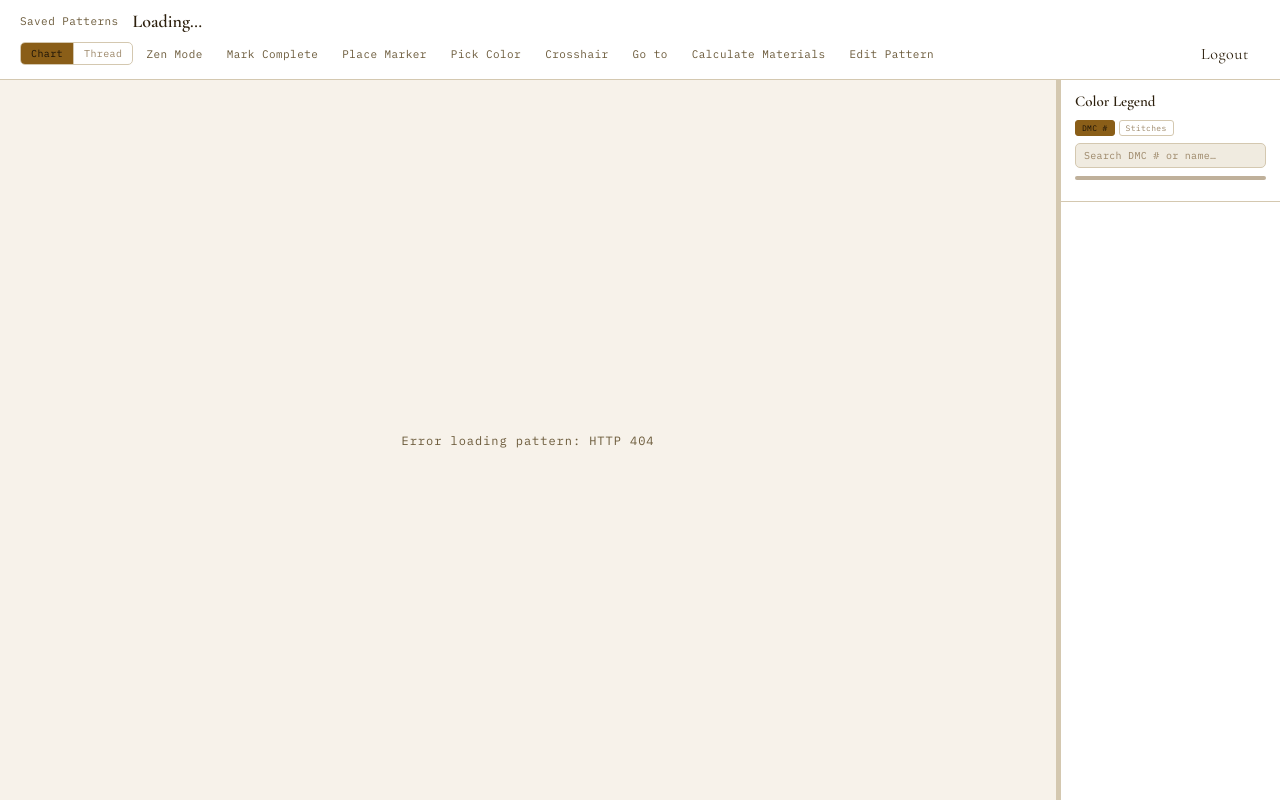
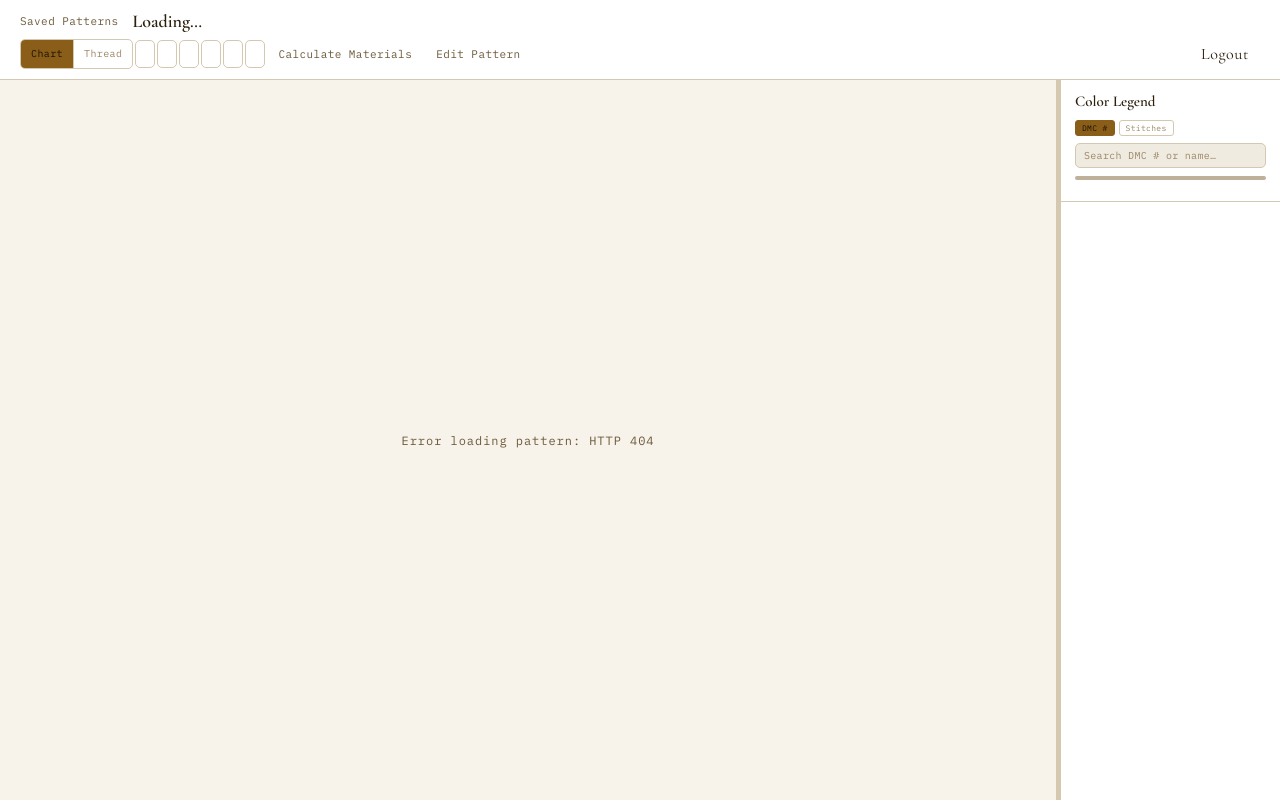
Before and after one commit to GreenglassT/NeedleworkStudio, a Flask app: page /view/1 in a window 1280 px wide. Run offline with Flask 3, Linux system fonts and the light colour scheme; a user stored in the database is signed in; data comes from the database, SQL or seed files in the repository; a map, chart or similar area stays blank; parts of the project's set-up code (start-up, migrations or seed data) failed here and were passed over; some libraries are stand-ins or nearby versions.

Commit message:
UI polish: compact viewer toolbar, zen bar restyle, inventory swatch cleanup
- Viewer toolbar: icon-only toggle buttons (.vw-tools/.vw-tbtn) replacing
  text nav-links, reducing toolbar crowding
- Zen bar: individual rounded buttons matching viewer toolbar style,
  removed text labels (icon-only)
- View toggle buttons: matched height to tool buttons (28px)
- Fixed Go To panel and notes bar transparent background
  (var(--bg-card) → var(--surface))
- Inventory grid: removed gradient shadow overlay from thread swatches
  for accurate color display, added border separator

```diff
--- a/static/pattern-viewer.js
+++ b/static/pattern-viewer.js
@@ -70,29 +70,19 @@ function zenMenuAction(action) {
 }
 
 function _syncZenMenuLabels() {
-    const markLabel = document.getElementById('zen-mark-label');
     const markBtn   = document.getElementById('zen-mark-btn');
-    if (markLabel) markLabel.textContent = _cellMarkMode ? 'Marking' : 'Mark';
     if (markBtn) markBtn.classList.toggle('active', _cellMarkMode);
 
-    const markerLabel = document.getElementById('zen-marker-label');
     const markerBtn   = document.getElementById('zen-marker-btn');
-    if (markerLabel) markerLabel.textContent = _markerMode ? 'Placing' : 'Marker';
     if (markerBtn) markerBtn.classList.toggle('active', _markerMode);
 
-    const pickLabel = document.getElementById('zen-pick-label');
     const pickBtn   = document.getElementById('zen-pick-btn');
-    if (pickLabel) pickLabel.textContent = _pickMode ? 'Picking' : 'Pick';
     if (pickBtn) pickBtn.classList.toggle('active', _pickMode);
 
-    const crosshairLabel = document.getElementById('zen-crosshair-label');
     const crosshairBtn   = document.getElementById('zen-crosshair-btn');
-    if (crosshairLabel) crosshairLabel.textContent = _crosshairMode ? 'On' : 'Crosshair';
     if (crosshairBtn) crosshairBtn.classList.toggle('active', _crosshairMode);
 
-    const viewLabel = document.getElementById('zen-view-label');
     const viewIcon  = document.getElementById('zen-view-icon');
-    if (viewLabel) viewLabel.textContent = viewMode === 'chart' ? 'Thread' : 'Chart';
     if (viewIcon)  viewIcon.className = viewMode === 'chart' ? 'ti ti-needle' : 'ti ti-grid-dots';
 }
 
@@ -635,8 +625,6 @@ function togglePickMode() {
     if (btn) btn.classList.toggle('active', _pickMode);
     const zenBtn = document.getElementById('zen-pick-btn');
     if (zenBtn) zenBtn.classList.toggle('active', _pickMode);
-    const zenLabel = document.getElementById('zen-pick-label');
-    if (zenLabel) zenLabel.textContent = _pickMode ? 'Picking' : 'Pick';
     document.getElementById('canvas-area').style.cursor = _pickMode ? 'crosshair' : '';
     if (!_pickMode) _hidePickTip();
 }
@@ -649,8 +637,6 @@ function toggleCrosshair() {
     if (btn) btn.classList.toggle('active', _crosshairMode);
     const zenBtn = document.getElementById('zen-crosshair-btn');
     if (zenBtn) zenBtn.classList.toggle('active', _crosshairMode);
-    const zenLabel = document.getElementById('zen-crosshair-label');
-    if (zenLabel) zenLabel.textContent = _crosshairMode ? 'On' : 'Crosshair';
     // If editor is active, sync its crosshair state
     if (editor && editor.isActive() && editor.setCrosshair) {
         editor.setCrosshair(_crosshairMode);
@@ -1673,7 +1659,7 @@ function exitZenMode() {
 function _updateZenUI() {
     const btn = document.getElementById('zen-btn');
     if (btn) {
-        btn.innerHTML = zenMode ? '<i class="ti ti-arrows-minimize"></i> Exit Zen' : '<i class="ti ti-maximize"></i> Zen Mode';
+        btn.innerHTML = zenMode ? '<i class="ti ti-arrows-minimize"></i>' : '<i class="ti ti-maximize"></i>';
         btn.title = zenMode ? 'Exit Zen (F)' : 'Zen Mode (F)';
     }
     if (!zenMode) _closeDropdown('zen-menu', 'zen-menu-btn');
--- a/templates/index.html
+++ b/templates/index.html
@@ -276,13 +276,13 @@
             display: flex;
             align-items: flex-end;
             padding: 8px 10px;
+            border-bottom: 1px solid var(--border);
         }
 
         .card-swatch::after {
             content: '';
             position: absolute;
             inset: 0;
-            background: linear-gradient(to bottom, transparent 30%, rgba(0,0,0,.38) 100%);
             pointer-events: none;
         }
 
--- a/templates/pattern-viewer.html
+++ b/templates/pattern-viewer.html
@@ -94,7 +94,8 @@
         .view-toggle-btn {
             font-family: 'IBM Plex Mono', monospace;
             font-size: 10px;
-            padding: 4px 10px;
+            padding: 0 10px;
+            height: 28px;
             background: transparent;
             border: none;
             color: var(--text-dim);
@@ -479,17 +480,35 @@
         .canvas-area.cell-mark-mode { cursor: crosshair; }
         .canvas-area.cell-mark-mode.dragging { cursor: crosshair; }
 
-        #cell-mark-btn.active,
-        #crosshair-btn.active {
+        /* ——— COMPACT TOOL GROUP (icon-only toggles) ——— */
+        .vw-tools {
+            display: inline-flex;
+            gap: 2px;
+            align-self: center;
+        }
+        .vw-tools .vw-tbtn {
+            font-size: 15px;
+            padding: 0 9px;
+            height: 28px;
+            background: transparent;
+            border: 1px solid var(--border);
+            border-radius: var(--r);
+            color: var(--text-dim);
+            cursor: pointer;
+            transition: background var(--t), color var(--t);
+            line-height: 1;
+        }
+        .vw-tools .vw-tbtn:hover:not(.active) {
+            background: var(--surface-2);
+            color: var(--text);
+        }
+        .vw-tools .vw-tbtn.active {
             color: var(--gold);
             background: rgba(200,145,58,0.12);
             border-color: var(--gold-dim);
         }
 
-        body.edit-mode-on #cell-mark-btn,
-        body.edit-mode-on #marker-mode-btn,
-        body.edit-mode-on #pick-btn,
-        body.edit-mode-on #crosshair-btn,
+        body.edit-mode-on .vw-tools,
         body.edit-mode-on .cell-progress-wrap { display: none; }
 
         /* ——— ZEN / FULLSCREEN MODE ——— */
@@ -729,19 +737,22 @@
                 <button class="view-toggle-btn" id="view-thread-btn" onclick="setViewMode('thread')"><i class="ti ti-needle"></i> Thread</button>
             </div>
             <script>!function(){var m=localStorage.getItem('pv-viewMode');if(m!=='thread')m='chart';var el=document.getElementById(m==='thread'?'view-thread-btn':'view-chart-btn');if(el)el.classList.add('active');}();</script>
-            <button class="nav-link" id="zen-btn" onclick="toggleZenMode()" title="Zen Mode (F)" aria-label="Zen mode"><i class="ti ti-maximize"></i> Zen Mode</button>
-            <button class="nav-link" id="cell-mark-btn" onclick="toggleCellMarkMode()"
-                    title="Mark stitched cells (M)" aria-label="Mark stitched cells"><i class="ti ti-pencil-check"></i> Mark Complete</button>
-            <button class="nav-link" id="marker-mode-btn" onclick="toggleMarkerMode()"
-                    title="Place Marker (B)" aria-label="Place marker"><i class="ti ti-map-pin-2"></i> Place Marker</button>
-            <button class="nav-link" id="pick-btn" onclick="togglePickMode()"
-                    title="Pick thread color (K)" aria-label="Pick thread color"><i class="ti ti-color-picker"></i> Pick Color</button>
-            <button class="nav-link" id="crosshair-btn" onclick="toggleCrosshair()"
-                    title="Crosshair guides (X)" aria-label="Toggle crosshair guides"><i class="ti ti-crosshair"></i> Crosshair</button>
-            <button class="nav-link" onclick="openGotoPanel()"
-                    title="Jump to row/column (G)" aria-label="Go to row/column"><i class="ti ti-map-pin"></i> Go to</button>
-            <button class="nav-link" id="notes-toggle" onclick="toggleNotesPanel()"
-                    title="Pattern notes" style="display:none"><i class="ti ti-notes"></i> Notes</button>
+            <div class="vw-tools">
+                <button class="vw-tbtn" id="zen-btn" onclick="toggleZenMode()"
+                        title="Zen Mode (F)" aria-label="Zen mode"><i class="ti ti-maximize"></i></button>
+                <button class="vw-tbtn" id="cell-mark-btn" onclick="toggleCellMarkMode()"
+                        title="Mark Complete (M)" aria-label="Mark stitched cells"><i class="ti ti-pencil-check"></i></button>
+                <button class="vw-tbtn" id="marker-mode-btn" onclick="toggleMarkerMode()"
+                        title="Place Marker (B)" aria-label="Place marker"><i class="ti ti-map-pin-2"></i></button>
+                <button class="vw-tbtn" id="pick-btn" onclick="togglePickMode()"
+                        title="Pick Color (K)" aria-label="Pick thread color"><i class="ti ti-color-picker"></i></button>
+                <button class="vw-tbtn" id="crosshair-btn" onclick="toggleCrosshair()"
+                        title="Crosshair (X)" aria-label="Toggle crosshair guides"><i class="ti ti-crosshair"></i></button>
+                <button class="vw-tbtn" onclick="openGotoPanel()"
+                        title="Go to (G)" aria-label="Go to row/column"><i class="ti ti-map-pin"></i></button>
+                <button class="vw-tbtn" id="notes-toggle" onclick="toggleNotesPanel()"
+                        title="Notes (N)" aria-label="Pattern notes" style="display:none"><i class="ti ti-notes"></i></button>
+            </div>
             <div class="calc-dropdown-wrap">
                 <button class="nav-link" id="calc-toggle" onclick="toggleCalcMenu(event)"><i class="ti ti-calculator"></i> Calculate Materials <i class="ti ti-chevron-down"></i></button>
                 <div class="calc-dropdown-menu" id="calc-menu">
@@ -824,25 +835,20 @@
 <div class="zen-toolbar" id="zen-toolbar">
     <div class="zen-bar" id="zen-bar">
         <button class="zen-bar-btn" id="zen-view-btn" onclick="zenMenuAction('view-mode')" title="Toggle view mode">
-            <i class="ti ti-needle" id="zen-view-icon"></i> <span id="zen-view-label">Thread</span>
+            <i class="ti ti-needle" id="zen-view-icon"></i>
         </button>
-        <div class="zen-bar-sep"></div>
         <button class="zen-bar-btn" id="zen-mark-btn" onclick="zenMenuAction('mark-complete')" title="Mark stitches complete (M)">
-            <i class="ti ti-pencil-check"></i> <span id="zen-mark-label">Mark</span>
+            <i class="ti ti-pencil-check"></i>
         </button>
-        <div class="zen-bar-sep"></div>
         <button class="zen-bar-btn" id="zen-marker-btn" onclick="zenMenuAction('place-marker')" title="Place marker (B)">
-            <i class="ti ti-map-pin-2"></i> <span id="zen-marker-label">Marker</span>
+            <i class="ti ti-map-pin-2"></i>
         </button>
-        <div class="zen-bar-sep"></div>
         <button class="zen-bar-btn" id="zen-pick-btn" onclick="zenMenuAction('pick-color')" title="Pick thread color (K)">
-            <i class="ti ti-color-picker"></i> <span id="zen-pick-label">Pick</span>
+            <i class="ti ti-color-picker"></i>
         </button>
-        <div class="zen-bar-sep"></div>
         <button class="zen-bar-btn" id="zen-crosshair-btn" onclick="toggleCrosshair()" title="Crosshair guides (X)">
-            <i class="ti ti-crosshair"></i> <span id="zen-crosshair-label">Crosshair</span>
+            <i class="ti ti-crosshair"></i>
         </button>
-        <div class="zen-bar-sep"></div>
         <div class="zen-bar-more">
             <button class="zen-bar-btn" id="zen-menu-btn" onclick="toggleZenMenu(event)" title="More actions" aria-label="More actions">
                 <i class="ti ti-dots"></i>
```
Also changed, not shown: other parts of templates/pattern-viewer.html (+13 -24 lines).
